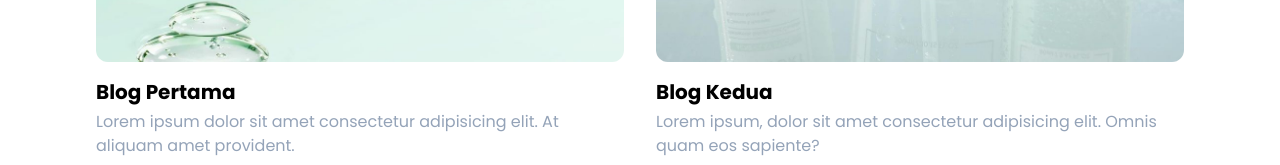
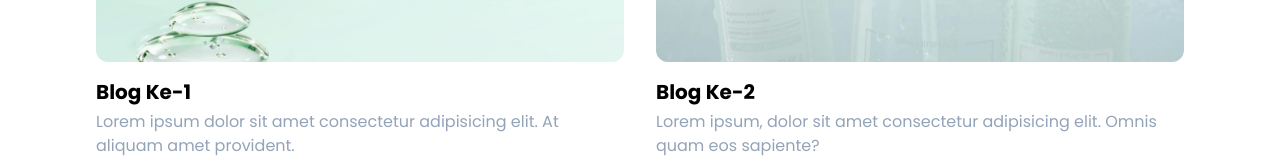
Before and after one commit to Alwansyauqi10/Test-Mediqueens, a website: page index.html in a window 1280 px wide. Shown: the part 3820-3985 px from the top of the page. Drawn offline with nearby package versions, Linux system fonts and the light colour scheme.

Commit message:
commit 8

```diff
--- a/index.html
+++ b/index.html
@@ -214,14 +214,14 @@
         <div class="flex flex-nowrap gap-6 md:gap-8 px-8 md:px-8 justify-center items-center">
             <div class="w-full md:w-1/2 justify-center items-center mb-5">
                 <img src="dist/img/Skintific (1).jpg" alt="Nama Product 1" class="w-full mb-4 rounded-xl">
-                <h4 class="text-xl font-bold mb-1">Blog Pertama</h4>
+                <h4 class="text-xl font-bold mb-1">Blog Ke-1</h4>
                 <p class="md:w-full text-sm md:text-base mb-1 text-slate-400">Lorem ipsum dolor sit amet consectetur adipisicing elit. At aliquam amet provident.
                 </p>
                 <a href="" class="text-sm md:text-base text-sky-500 hover:text-sky-300">Readmore</a>
             </div>
             <div class="w-full md:w-1/2 justify-center items-center mb-5">
                 <img src="dist/img/Skintific (2).jpg" alt="Nama Product 2" class="w-full mb-4 rounded-xl">
-                <h4 class="text-xl font-bold mb-1">Blog Kedua</h4>
+                <h4 class="text-xl font-bold mb-1">Blog Ke-2</h4>
                 <p class="md:w-full text-sm md:text-base mb-1 text-slate-400"> Lorem ipsum, dolor sit amet consectetur adipisicing elit. Omnis quam eos sapiente?
                 </p>
                 <a href="" class="text-sm md:text-base text-sky-500 hover:text-sky-300 transition duration-300 ease-out">Readmore</a>
```
